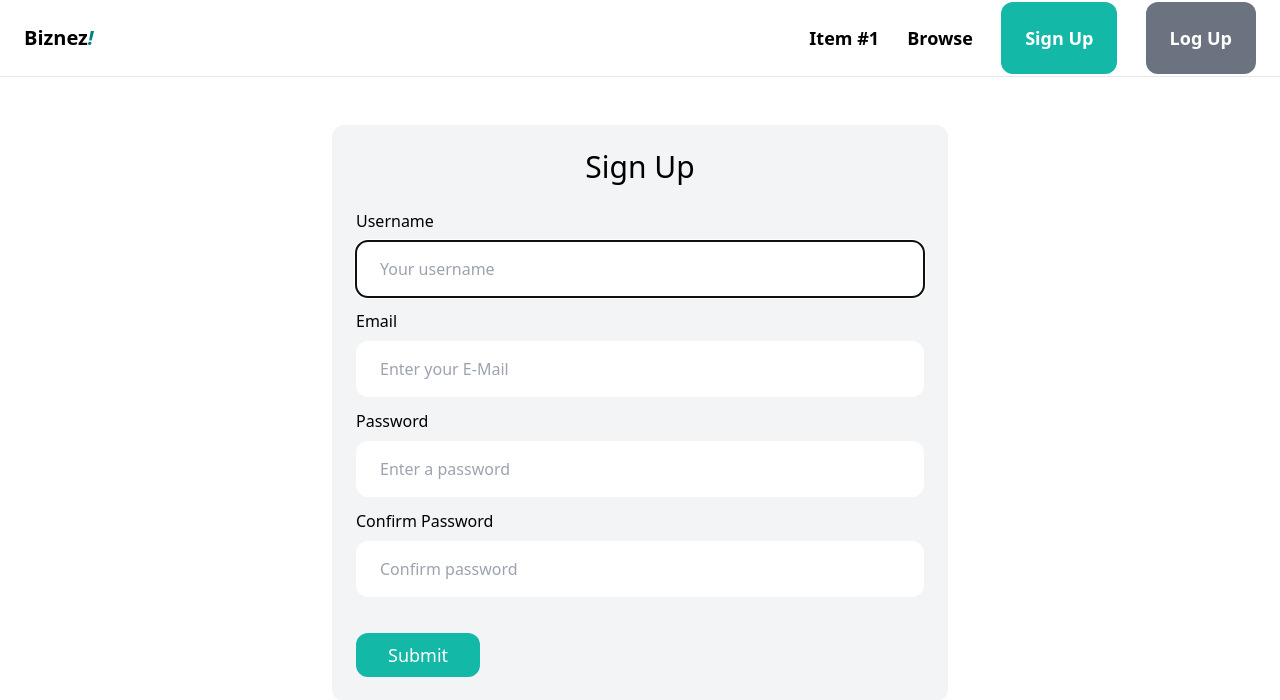
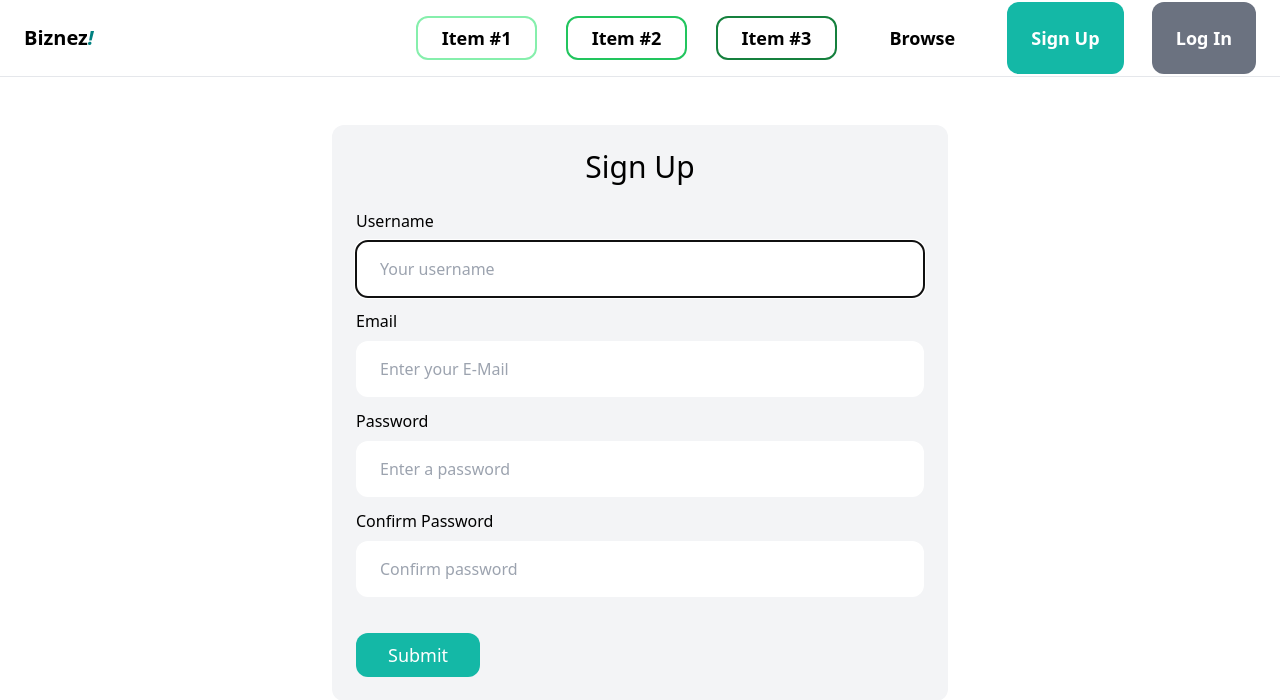
Before and after one commit to Ayooluwa-Soga/django-project, a Django app: page /signup/ in a window 1280 px wide. Shown: the top 700 px of the page. Run offline with Django 3.2, Linux system fonts and the light colour scheme; some libraries are stand-ins or nearby versions.

Commit message:
login structured

```diff
--- a/buzz/buzz/settings.py
+++ b/buzz/buzz/settings.py
@@ -26,6 +26,10 @@ SECRET_KEY = 'django-insecure-zu_m(be%s^^02!&qml$)ssxw(31jna@7!9ti--m7d!pa5p&%gl
 DEBUG = True
 
 ALLOWED_HOSTS = []
+
+LOGIN_URL = '/login/'
+LOGIN_REDIRECT_URL = '/'
+LOGOUT_REDIRECT_URL = '/'
 
 
 # Application definition
--- a/buzz/core/forms.py
+++ b/buzz/core/forms.py
@@ -1,7 +1,18 @@
 from django import forms
-from django.contrib.auth.forms import UserCreationForm
+from django.contrib.auth.forms import UserCreationForm,AuthenticationForm
 from django.contrib.auth.models import User
 
+class LoginForm(AuthenticationForm):
+    username = forms.CharField(widget=forms.TextInput(attrs={
+        'placeholder': 'Username',
+        'class': 'w-full py-4 px-6 rounded-xl'
+
+    }))
+    password = forms.CharField(widget=forms.PasswordInput(attrs={
+        'placeholder': 'Enter your password',
+        'class': 'w-full py-4 px-6 rounded-xl'
+
+    }))
 
 class SignupForm(UserCreationForm):
     class Meta:
--- a/buzz/core/templates/core/base.html
+++ b/buzz/core/templates/core/base.html
@@ -14,13 +14,20 @@
         <a href="/" class="text-xl font-semibold">Biznez<span style="font-style: italic; color:teal">!</span></a>
 
         <div class="space-x-6">
-            <a href="#" class="text-lg font-semibold hover:text-gray-500">Item #1</a>
-            <a href="#" class="text-lg font-semibold hover:text-gray-500">Browse</a>
+            <a href="#" class="px-6 py-2 text-lg font-semibold border-solid border-green-300 border-2 rounded-xl hover:text-gray-500">Item #1</a>
+            <a href="#" class="px-6 py-2 text-lg font-semibold border-solid border-green-500 border-2 rounded-xl hover:text-teal-400">Item #2</a>
+            <a href="#" class="px-6 py-2 text-lg font-semibold border-solid border-green-700 border-2 rounded-xl hover:text-teal-700">Item #3</a>
+            <a href="#" class="px-6 py-3 text-lg font-semibold rounded-xl hover:text-gray-500 hover:bg-gray-400 hover:text-white">Browse</a>
 
-            <a href="{% url 'core:signup' %}" class="px-6 py-6 text-lg font-semibold bg-teal-500 text-white rounded-xl hover:bg-teal-700">Sign
-                Up</a>
-            <a href="#" class="px-6 py-6 text-lg font-semibold bg-gray-500 text-white rounded-xl hover:bg-gray-700">Log
-                Up</a>
+            {% if request.user.is_authenticated %}
+                <a href="#" class="px-6 py-3 text-lg font-semibold bg-gray-500 text-white rounded-xl hover:bg-gray-700">Inbox</a>
+                <a href="#" class="px-6 py-3 text-lg font-semibold bg-teal-500 text-white rounded-xl hover:bg-teal-700">Dashboard</a>
+                <a href="#" class="px-6 py-3 text-lg font-semibold bg-red-700 text-white rounded-xl hover:bg-red-800"><i>Logout</i></a>
+            {% else %}
+                <a href="{% url 'core:signup' %}" class="px-6 py-6 text-lg font-semibold bg-teal-500 text-white rounded-xl hover:bg-teal-700">Sign Up</a>
+                <a href="{% url 'core:login' %}" class="px-6 py-6 text-lg font-semibold bg-gray-500 text-white rounded-xl hover:bg-gray-700">Log
+                    In</a>
+            {% endif %}
         </div>
     </nav>
     <div class="px-6 py-6">
--- a/buzz/core/templates/core/index.html
+++ b/buzz/core/templates/core/index.html
@@ -9,7 +9,7 @@
     <h2 class="mb-12 text-2xl text-center hover:text-teal-700 uderline hover:shadow-xl uppercase">Newest items</h2>
     <div class="grid grid-cols-3 gap-3">
         {% for item in items  %}
-        <div>
+        <div class="drop-shadow hover:shadow-xl">
             <a href="{% url 'item:detail' item.id %}">
                 <div>
                     <img src="{{ item.image.url }}" alt=" {{ item.name }}" class="rounded-t-xl">
--- a/buzz/core/urls.py
+++ b/buzz/core/urls.py
@@ -1,5 +1,7 @@
 from django.urls import path
+from django.contrib.auth import views as auth_views
 from .import views
+from .forms import LoginForm
 
 app_name = 'core'
 
@@ -7,5 +9,6 @@ urlpatterns = [
     path('', views.index, name='index'),
     path('contact/', views.contact, name='contact'),
     path('signup/', views.signup, name='signup'),
+    path('login/', auth_views.LoginView.as_view(template_name='core/login.html',authentication_form=LoginForm), name='login'),
 ]
  # path('signup', views.signup, name='signup'),
```
Also changed, not shown: buzz/core/templates/core/login.html (added, +34 -0 lines), buzz/db.sqlite3.
